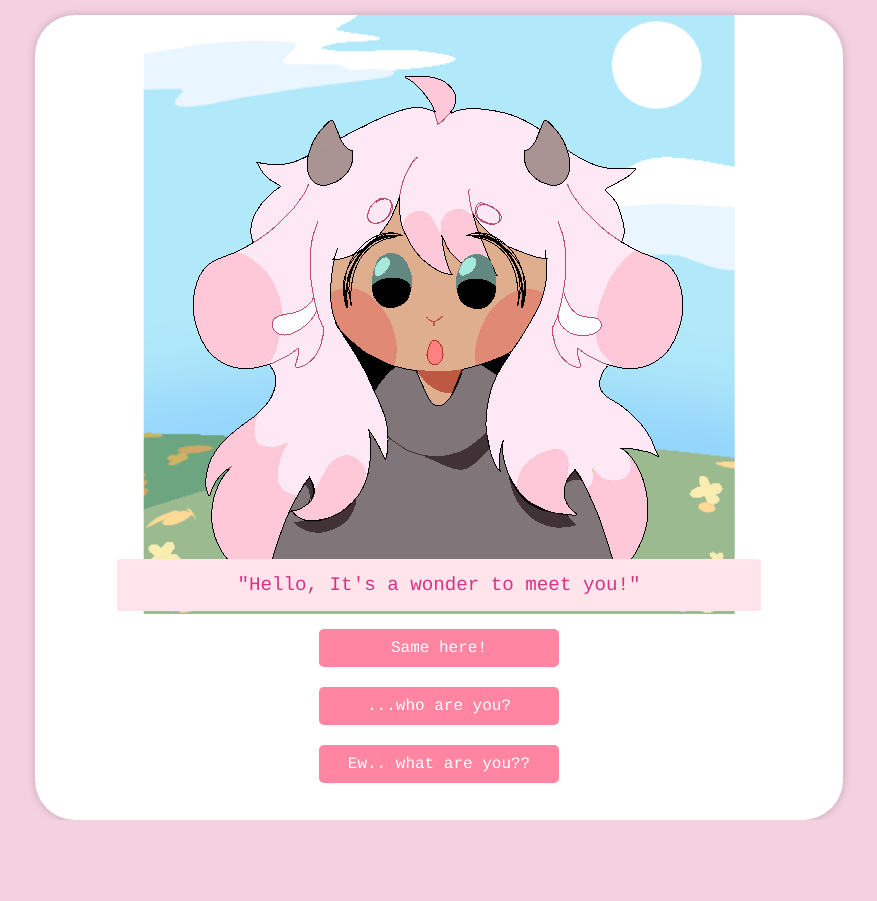
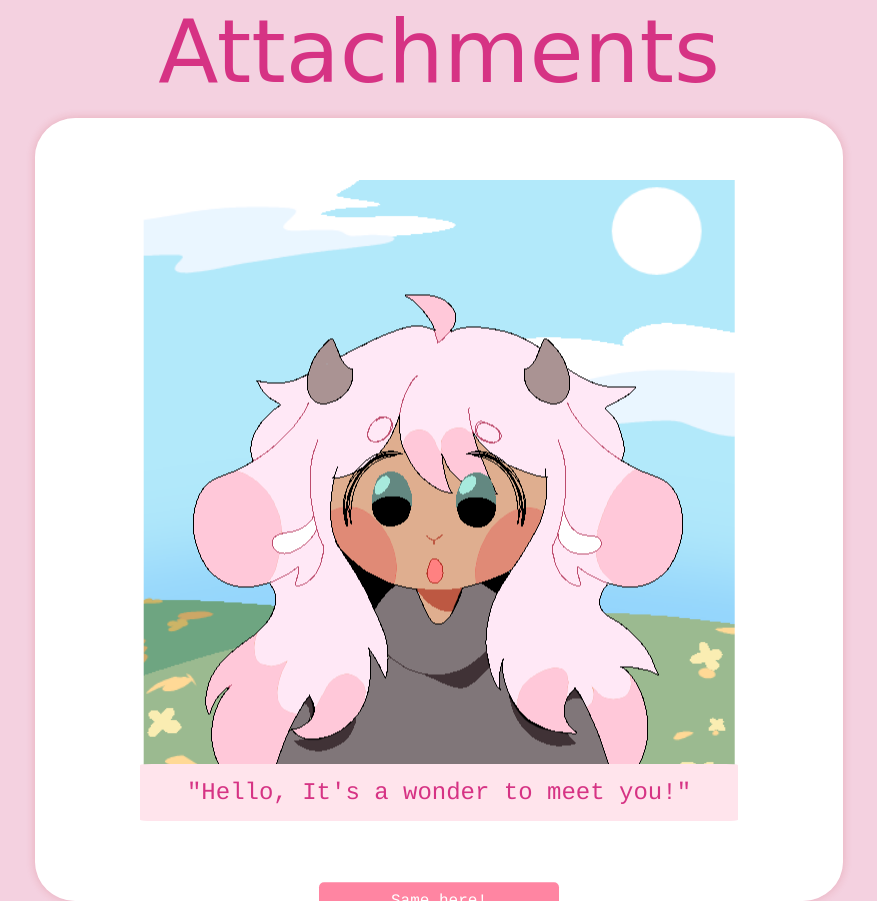
Before and after one commit to JxsmineB3/Hyperlink-Narrative, a plain HTML site: page index.html in a window 1280 px wide. Shown: the whole page, without its empty margins (201-1078 px from the left). Before the commit the page ends 820 px from the top, so only its background shows below. Drawn offline with Linux system fonts and the light colour scheme.

Commit message:
added git ignore

```diff
--- a/index.html
+++ b/index.html
@@ -3,24 +3,7 @@
 <head>
     <meta charset="UTF-8">
     <meta name="viewport" content="width=device-width, initial-scale=1.0">
-    <title>Attachment</title>
-    <audio id="myAudio" loop>
-    <source src="assignment2/sound/Twinkling Shooting Star(Cute chiptune8bit music).mp3" type="audio/mp3">
-    Your browser does not support the audio element.
-</audio>
-
-<script>
-    document.addEventListener("DOMContentLoaded", function () {
-        const audio = document.getElementById("myAudio");
-
-        function playAudio() {
-            audio.play().catch(error => console.error("Autoplay failed:", error));
-            document.removeEventListener("click", playAudio);
-        }
-
-        document.addEventListener("click", playAudio);
-    });
-</script>
+    <title>Attachments</title>
     <style>
         html, body {
             height: 100%;
@@ -32,13 +15,20 @@
             background-color: #f4d1e0;
             text-align: center;
         }
+        .character-box {
+            position: relative;
+            font-size: 5.5em;
+            font-family: Brush Script MT, Brush Script Std, cursive;
+            color: #d63384;
+            z-index: 3;
+        }
         .game-container {
             width: 60%;
             margin: 15px auto;
             background: white;
             padding: 20px;
             border-radius: 5%;
-            box-shadow: 0px 0px 10px rgba(0, 0, 0, 0.2);
+            box-shadow: 0px 0px 10px rgba(189, 29, 29, 0.2);
             position: relative;
             overflow: auto;
             display: flex;
@@ -47,11 +37,7 @@
             /* Ensure the container does not exceed viewport height */
             max-height: calc(100vh - 30px);
         }
-        .character-box {
-            font-size: 1.5em;
-            font-weight: bold;
-            color: #d63384;
-        }
+
         /* Background container */
         .background-container {
             width: 100%;
@@ -59,6 +45,7 @@
             flex-direction: column;
             align-items: center;
             position: relative;
+
         }
         .bkg_day, .character-image {
             object-fit: fill;
@@ -70,7 +57,7 @@
             top: 0;
             left: 0;
             z-index: 0;
-            transform: translateY(-8%) translateX(15%)
+            transform: translateY(7%) translateX(15%)
 
         }
         .character-image {
@@ -79,11 +66,11 @@
             top: 0;
             left: 100%;
             z-index: 1;
-            transform: translateY(-0%);
+            transform: translateY(28.5%);
         }
         .dialogue-box {
-            transform: translateY(-15px);
-            font-size: 1.2em;
+            transform: translateY(200%);
+            font-size: 1.5em;
             color: #d63384;
             background: #ffe4ec;
             padding: 15px;
@@ -91,11 +78,11 @@
             margin-top: 12px;
             position: relative;
             z-index: 2;
-            width: 80%;
+            width: 74%;
             text-align: center;
         }
         .choices {
-            transform: translateY(-7px);
+            transform: translateY(95%);
             display: flex;
             flex-direction: column;
             align-items: center;
@@ -120,8 +107,9 @@
     </style>
 </head>
 <body>
+    <div class="character-box">Attachments</div>
     <div class="game-container">
-        <div class="character-box">Attachment</div>
+        <div class="character-box"></div>
         <div class="background-container">
             <img id="bkg" src="/assignment2/images/Day_BKG.png" alt="day" class="bkg_day">
             <img id="neutral" src="/assignment2/images/neutral_openmouth.png" alt="Neutral" class="character-image">
```
Also changed, not shown: 1 other file.
